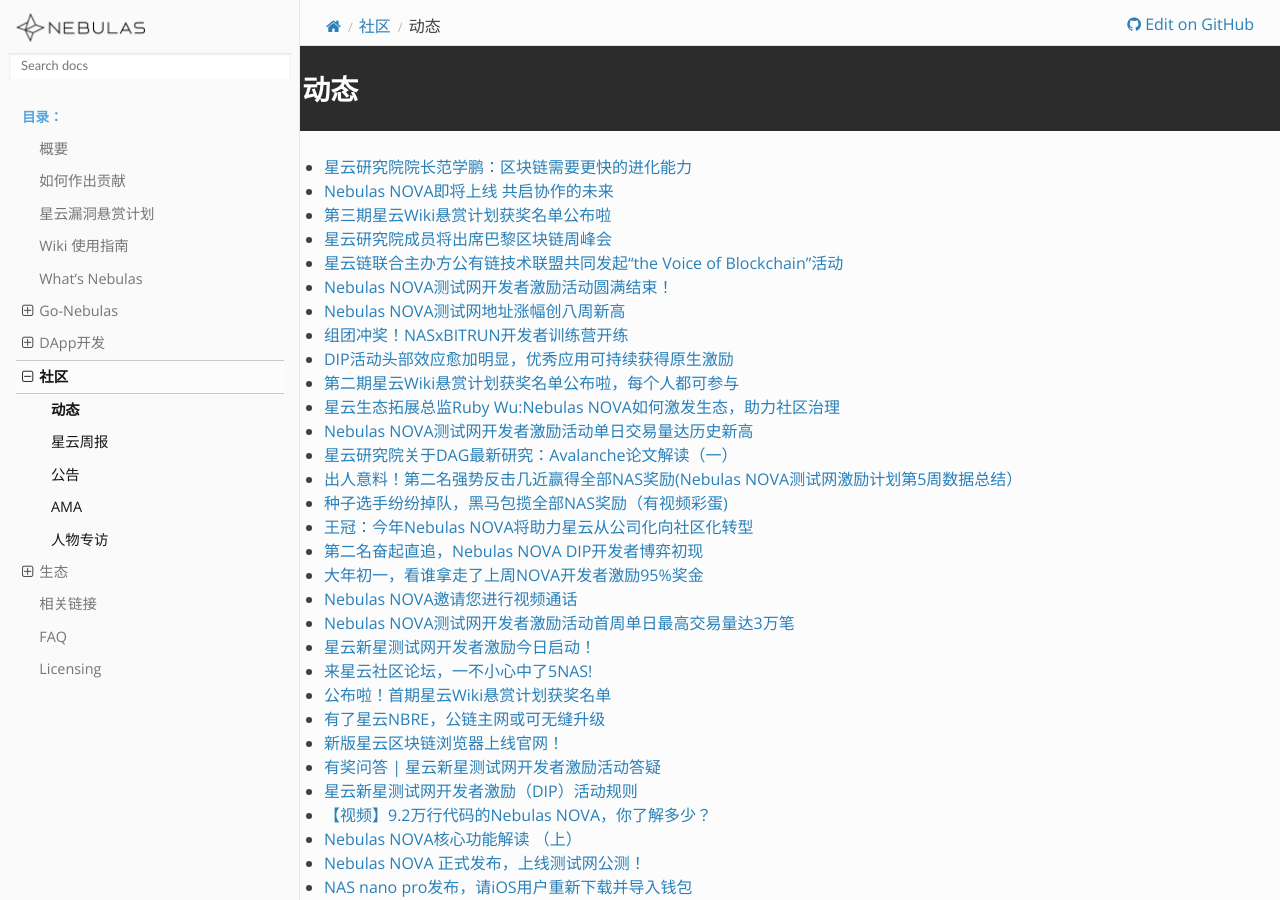
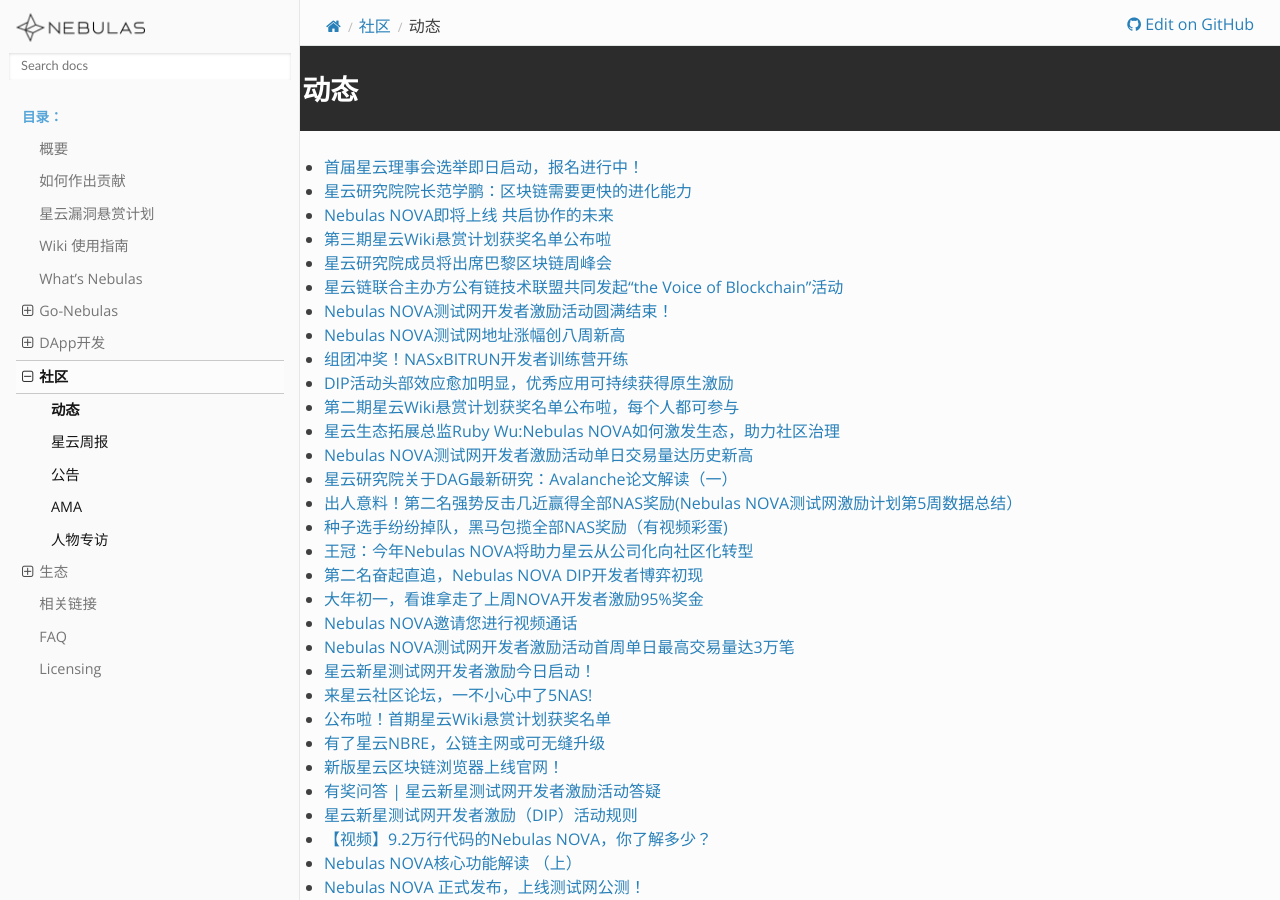
Before and after one commit to nebulasio/nebdocs, a Sphinx documentation site: the page built from docs/community/events.md, in a window 1280 px wide and 900 px high. Built offline with Sphinx 7.4.7 and the Read the Docs theme 2.0.0, drawn with Linux system fonts in a browser that asks for light colours; pages that are not in the unit, such as notebooks, are missing from menus.

Commit message:
Update events.md

```diff
--- a/docs/community/events.md
+++ b/docs/community/events.md
@@ -1,5 +1,6 @@
 # 动态
 
+- [首届星云理事会选举即日启动，报名进行中！](https://blog.nebulas.io/2019/04/20/the-first-nebulas-council-election-launched-and-the-application-is-in-progress/)
 - [星云研究院院长范学鹏：区块链需要更快的进化能力](https://blog.nebulas.io/2019/04/17/blockchain-needs-faster-evolution/)
 - [Nebulas NOVA即将上线 共启协作的未来](https://blog.nebulas.io/2019/04/12/nebulas-nova-is-coming-soon-opening-the-future-of-collaboration/)
 - [第三期星云Wiki悬赏计划获奖名单公布啦](https://blog.nebulas.io/2019/04/11/the-third-winners-of-nebulas-wiki-bounty-program/)
```
